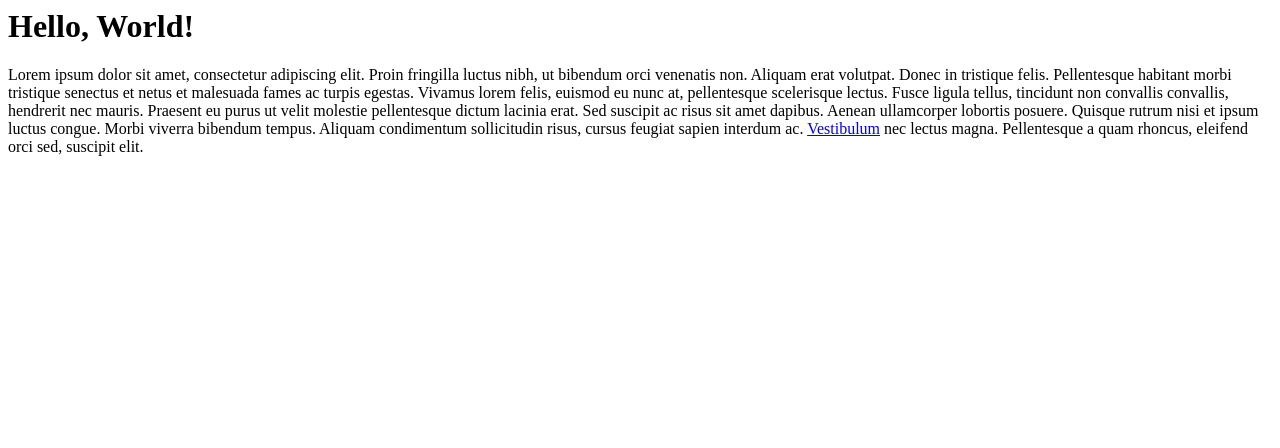
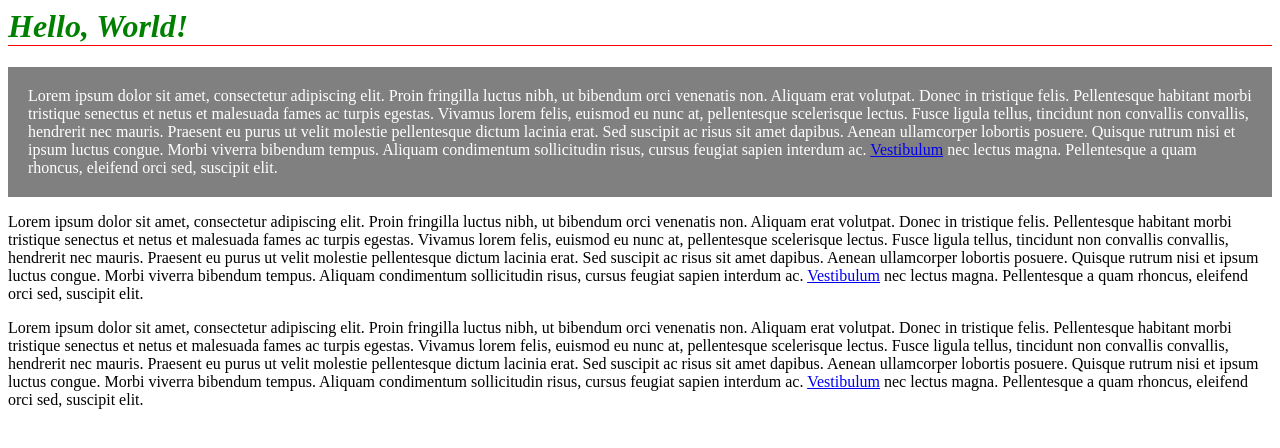
Before and after one commit to holson63/Test1, a plain HTML site: page index.html in a window 1280 px wide. Drawn offline with Linux system fonts and the light colour scheme.

Commit message:
added styling to header and lead elements

```diff
--- /dev/null
+++ b/app.css
@@ -0,0 +1,11 @@
+h1 {
+	color:green;
+	font-style: italic;
+	border-bottom: 1px solid red;
+
+}
+.lead {
+	background:gray;
+	color:white;
+	padding:20px;
+}
--- a/index.html
+++ b/index.html
@@ -1,9 +1,16 @@
 <html>
 	<head>
 			<title>test page</title>
+			<link rel="stylesheet" href="app.css"/>
 	</head>
 	<body>
 		<h1>Hello, World!</h1>
+		<p class="lead">
+			Lorem ipsum dolor sit amet, consectetur adipiscing elit. Proin fringilla luctus nibh, ut bibendum orci venenatis non. Aliquam erat volutpat. Donec in tristique felis. Pellentesque habitant morbi tristique senectus et netus et malesuada fames ac turpis egestas. Vivamus lorem felis, euismod eu nunc at, pellentesque scelerisque lectus. Fusce ligula tellus, tincidunt non convallis convallis, hendrerit nec mauris. Praesent eu purus ut velit molestie pellentesque dictum lacinia erat. Sed suscipit ac risus sit amet dapibus. Aenean ullamcorper lobortis posuere. Quisque rutrum nisi et ipsum luctus congue. Morbi viverra bibendum tempus. Aliquam condimentum sollicitudin risus, cursus feugiat sapien interdum ac. <a href="http://www.google.com">Vestibulum</a> nec lectus magna. Pellentesque a quam rhoncus, eleifend orci sed, suscipit elit.
+		</p>
+		<p>
+			Lorem ipsum dolor sit amet, consectetur adipiscing elit. Proin fringilla luctus nibh, ut bibendum orci venenatis non. Aliquam erat volutpat. Donec in tristique felis. Pellentesque habitant morbi tristique senectus et netus et malesuada fames ac turpis egestas. Vivamus lorem felis, euismod eu nunc at, pellentesque scelerisque lectus. Fusce ligula tellus, tincidunt non convallis convallis, hendrerit nec mauris. Praesent eu purus ut velit molestie pellentesque dictum lacinia erat. Sed suscipit ac risus sit amet dapibus. Aenean ullamcorper lobortis posuere. Quisque rutrum nisi et ipsum luctus congue. Morbi viverra bibendum tempus. Aliquam condimentum sollicitudin risus, cursus feugiat sapien interdum ac. <a href="http://www.google.com">Vestibulum</a> nec lectus magna. Pellentesque a quam rhoncus, eleifend orci sed, suscipit elit.
+		</p>
 		<p>
 			Lorem ipsum dolor sit amet, consectetur adipiscing elit. Proin fringilla luctus nibh, ut bibendum orci venenatis non. Aliquam erat volutpat. Donec in tristique felis. Pellentesque habitant morbi tristique senectus et netus et malesuada fames ac turpis egestas. Vivamus lorem felis, euismod eu nunc at, pellentesque scelerisque lectus. Fusce ligula tellus, tincidunt non convallis convallis, hendrerit nec mauris. Praesent eu purus ut velit molestie pellentesque dictum lacinia erat. Sed suscipit ac risus sit amet dapibus. Aenean ullamcorper lobortis posuere. Quisque rutrum nisi et ipsum luctus congue. Morbi viverra bibendum tempus. Aliquam condimentum sollicitudin risus, cursus feugiat sapien interdum ac. <a href="http://www.google.com">Vestibulum</a> nec lectus magna. Pellentesque a quam rhoncus, eleifend orci sed, suscipit elit.
 		</p>
```
